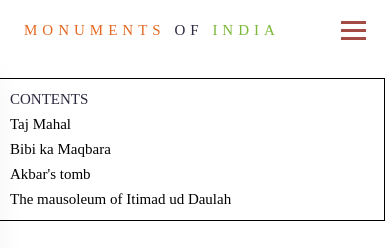
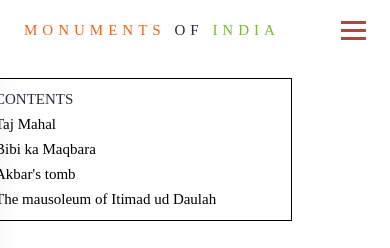
Before and after one commit to Developeraahna/aahna.github.io, a plain HTML site: page index.html in a window 390 px wide. Shown: the top 248 px of the page. Drawn offline with Linux system fonts and the light colour scheme.

Commit message:
Update styles.css

```diff
--- a/styles.css
+++ b/styles.css
@@ -135,8 +135,8 @@ tr:nth-child(odd) {
   margin-left: 0px; !important
 }
  .sidenav {
- width: 100%;
- margin-left: -5px; !important
+ width: 80%;
+ margin-left: -20px; !important
  margin-top: 30%;}
 
 }
```
